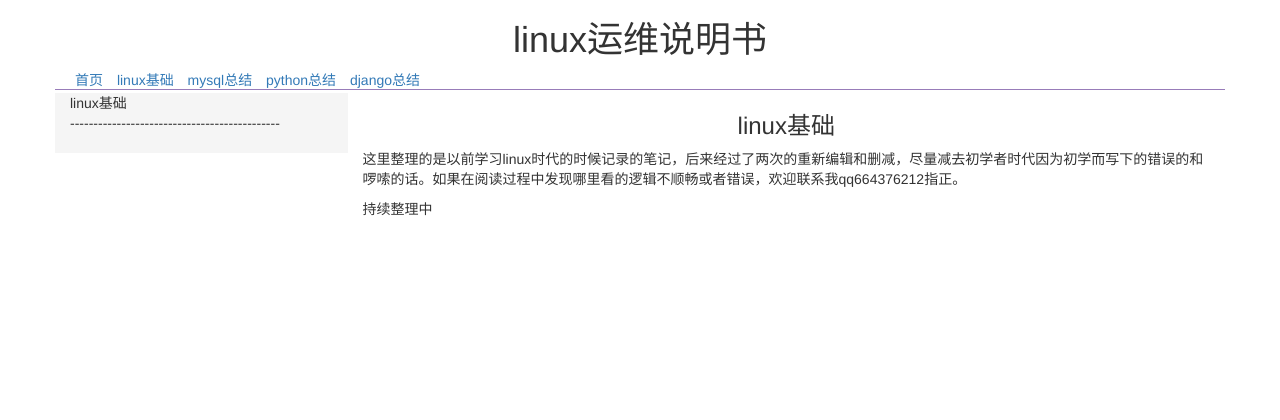
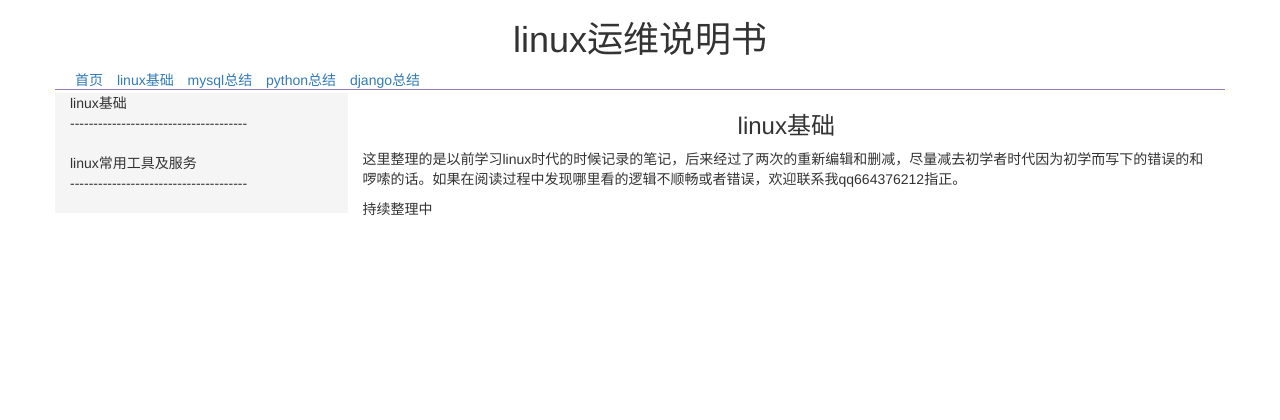
Before and after one commit to xiaotuanyu120/markdown_build_static_html, a Flask app: page /linux in a window 1280 px wide. Shown: the top 420 px of the page. Run offline with Flask 2, Linux system fonts and the light colour scheme; some libraries are stand-ins or nearby versions.

Commit message:
add new content

```diff
--- a/MyBlog/templates/linux_basic.html
+++ b/MyBlog/templates/linux_basic.html
@@ -3,9 +3,17 @@
 {% block content_list %}
 <ul class="list-unstyled">
 	<li>linux基础</li>
-	<p>---------------------------------------------</p>
+	<p>--------------------------------------</p>
 	<div class="list-group">
 		{% for t in TOPIC_DICT['linux']['basic'] %}
+		<li><a href="{{ t[1] }}">{{ t[0] }}</a></li>
+		{% endfor %}
+	</div>
+
+	<li>linux常用工具及服务</li>
+	<p>--------------------------------------</p>
+	<div class="list-group">
+		{% for t in TOPIC_DICT['linux']['commonly_services'] %}
 		<li><a href="{{ t[1] }}">{{ t[0] }}</a></li>
 		{% endfor %}
 	</div>
```
